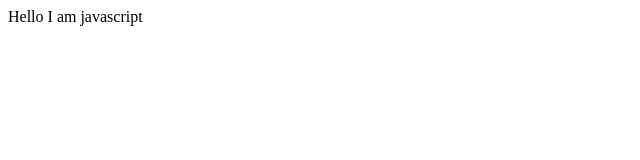
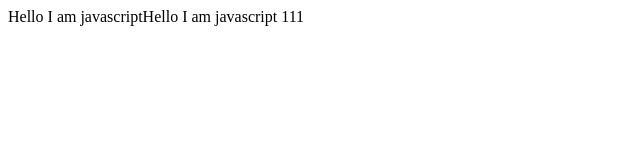
Before and after one commit to hiwafa/JSEx1, a plain HTML site: page index.html in a window 1280 px wide. Shown: the whole page, without its empty margins (0-640 px from the left). Drawn offline with Linux system fonts and the light colour scheme.

Commit message:
second commit

```diff
--- a/index.html
+++ b/index.html
@@ -13,6 +13,7 @@
 
         console.log("Hello I am javascript");
         document.write("Hello I am javascript");
+        document.write("Hello I am javascript 111");
 
     </script>
 
```
